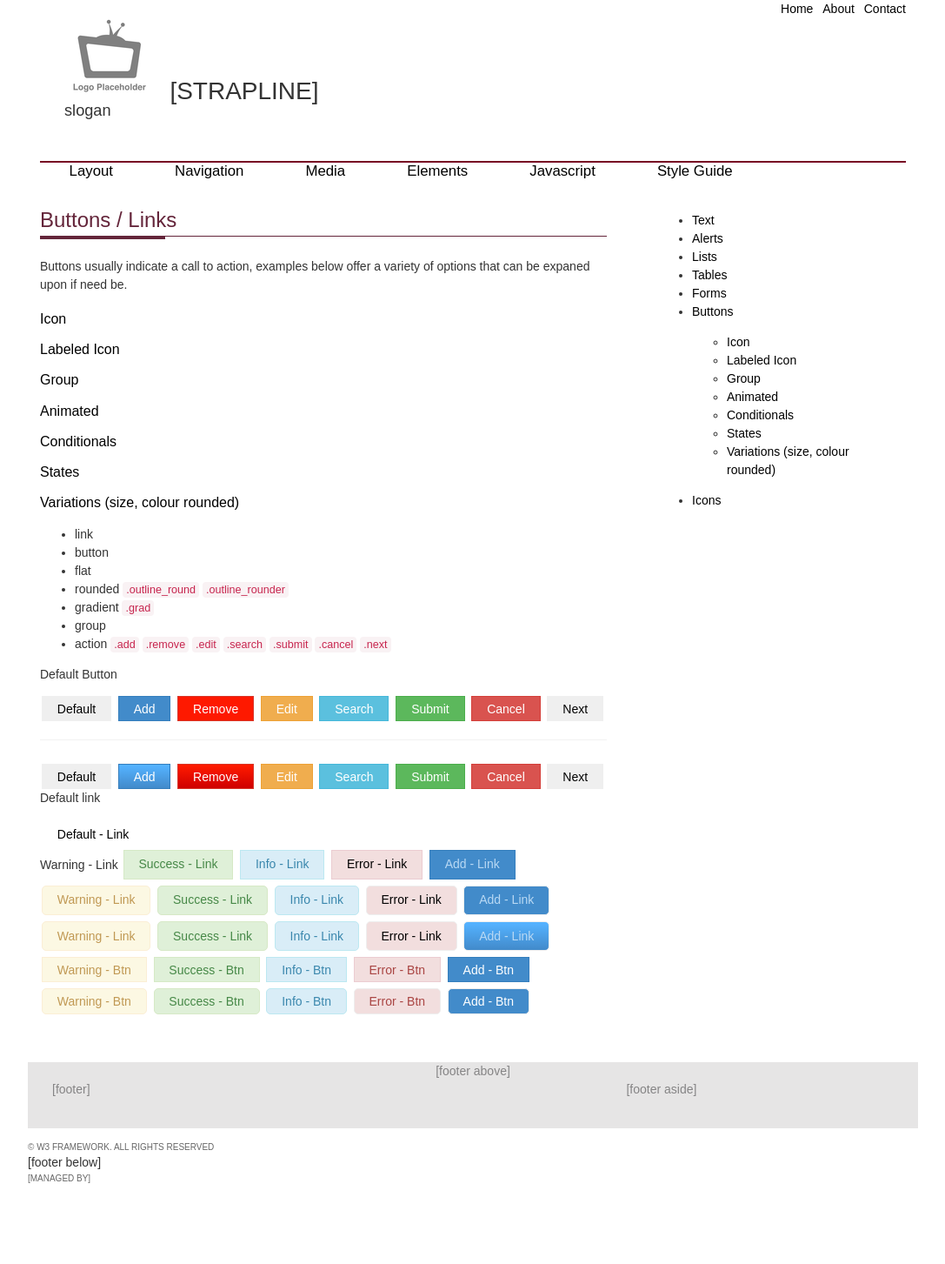
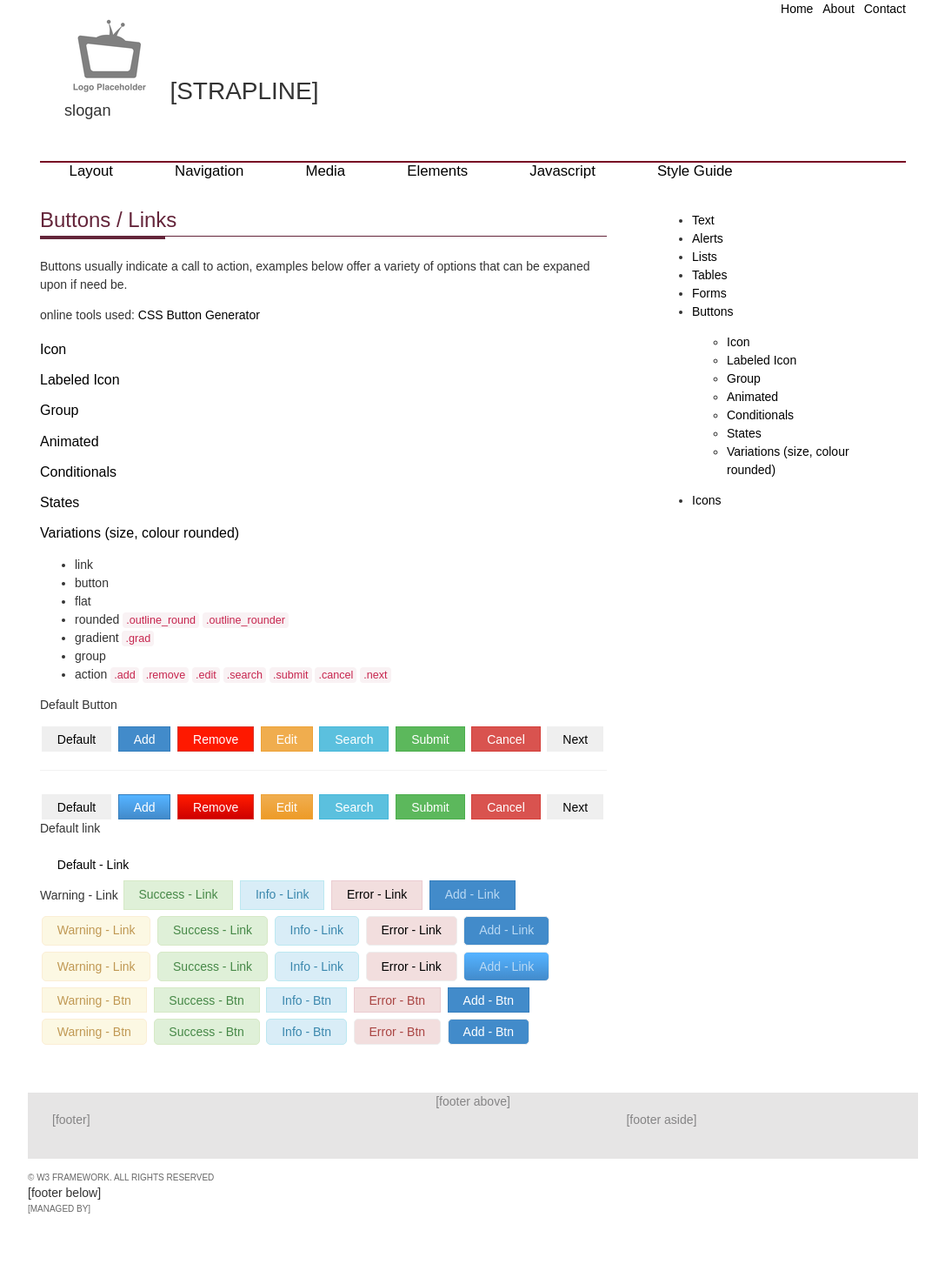
Before and after one commit to 2dpi/templates, a Jekyll site: the page built from www/elements/manual/elements/buttons.html, in a window 1280 px wide. Shown: the whole page at 87% size, without its empty margins (96-1183 px from the left). Built offline with Jekyll 4.4.1, drawn with Linux system fonts in a browser that asks for light colours; before the commit the page ends 1418 px from its top, so only the background shows below that.

Commit message:
adding pages

```diff
--- a/www/css/content/alpha.css
+++ b/www/css/content/alpha.css
@@ -422,6 +422,10 @@ input[type="submit"].btn,
 [class*="_remove"]:visited {
 	color: #FFFFFF !important;
 }
+[class*="_remove"]:hover {
+	background-color: #CE0000;
+	border-color: #FE1900;
+}
 .remove.grad,
 [class*="_remove"].grad {
 	background: -moz-linear-gradient( center top, #fe1a00 5%, #ce0000 100% );
@@ -437,16 +441,36 @@ input[type="submit"].btn,
 	background: -webkit-gradient( linear, left top, left bottom, color-stop(5%, #ce0000), color-stop(100%, #fe1a00) );
 	background-color: #CE0000;
 }
-[class*="_remove"]:hover {
-	background-color: #D83526;
-	border-color: #FE1900;
-}
 /*ACTIONS - edit*/
 .edit,
 [class*="_edit"] {
 	background-color: #F0AD4E;
 	border-color: #EEA236;
 	color: #FFFFFF;
+}
+.edit:link,
+[class*="_edit"]:link,
+[class*="_edit"]:visited {
+	color: #FFFFFF !important;
+}
+[class*="_edit"]:hover {
+	background-color: #ED9C28;
+	border-color: #D58512;
+}
+.edit.grad,
+[class*="_edit"].grad {
+	background: -moz-linear-gradient( center top, #f0ad4e 5%, #ed9b28 100% );
+	background: -ms-linear-gradient( top, #f0ad4e 5%, #ed9b28 100% );
+	filter: progid:DXImageTransform.Microsoft.gradient(startColorstr='#f0ad4e', endColorstr='#ed9b28');
+	background: -webkit-gradient( linear, left top, left bottom, color-stop(5%, #f0ad4e), color-stop(100%, #ed9b28) );
+	background-color: #F0AD4E;
+}
+[class*="_edit"]:hover.grad {
+	background: -moz-linear-gradient( center top, #ed9b28 5%, #f0ad4e 100% );
+	background: -ms-linear-gradient( top, #ed9b28 5%, #f0ad4e 100% );
+	filter: progid:DXImageTransform.Microsoft.gradient(startColorstr='#ed9b28', endColorstr='#f0ad4e');
+	background: -webkit-gradient( linear, left top, left bottom, color-stop(5%, #ed9b28), color-stop(100%, #f0ad4e) );
+	background-color: #ED9B28;
 }
 /*ACTIONS - search*/
 .search,
@@ -481,6 +505,10 @@ input[type="submit"].btn,
 [class*="_add"]:visited {
 	color: #B9D9F4 !important;
 }
+[class*="_add"]:hover {
+	background-color: #3276B1;
+	border-color: #285E8E;
+}
 .add.grad,
 [class*="_add"].grad {
 	background-color: #428ACA;
@@ -493,10 +521,6 @@ input[type="submit"].btn,
 	background: -moz-linear-gradient( center top, #428aca 5%, #54b2ff 100% );
 	filter: progid:DXImageTransform.Microsoft.gradient(startColorstr='#428aca', endColorstr='#54b2ff');
 	background-color: #54B2FF;
-}
-[class*="_add"]:hover {
-	background-color: #3276B1;
-	border-color: #285E8E;
 }
 /*TYPOGRAPHY - spacing / placement / display (columns / lists / tables)*/
 .row {
--- a/www/elements/manual/elements/buttons.html
+++ b/www/elements/manual/elements/buttons.html
@@ -10,6 +10,7 @@ keywords: css3 butons
       <article>
         <h1 class="title">Buttons / Links</h1>
         <p>Buttons usually indicate a call to action, examples below offer a variety of options that can be expaned upon if need be.</p>
+        <p>online tools used: <a href="http://css-button-generator.com/">CSS Button Generator</a></p>
 
             <h4><a href="#Icon">Icon</a></h4>
             <h4><a href="#Labeled">Labeled Icon</a></h4>
```
